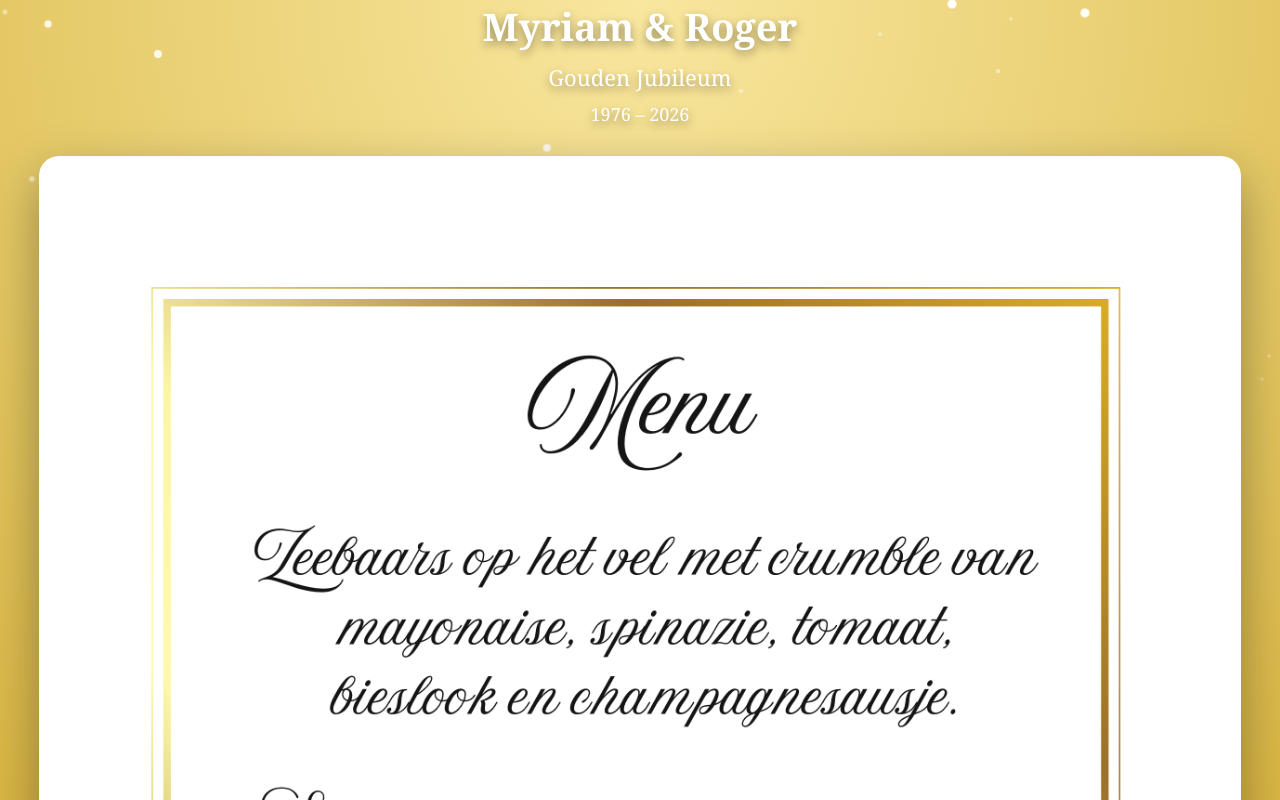
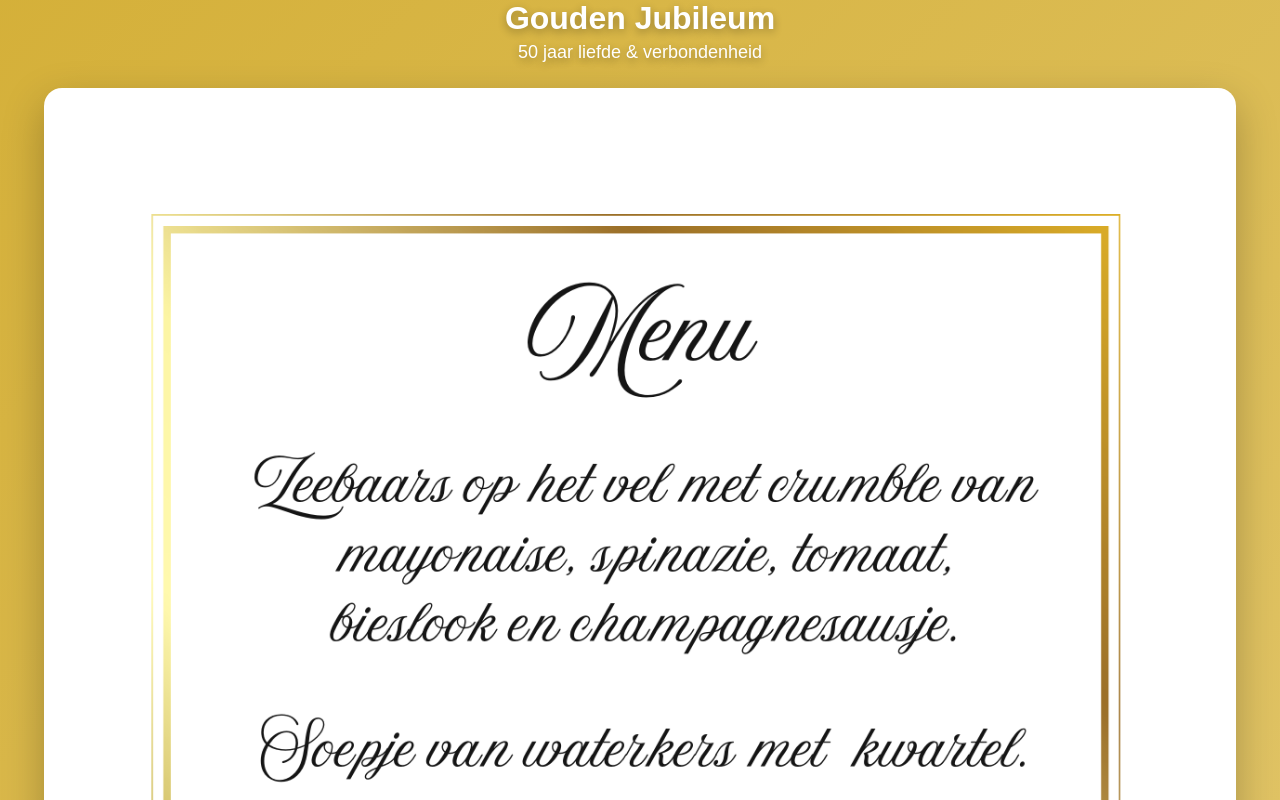
Before and after one commit to ovlov-1976/ovlov-1976.github.io, a plain HTML site: page menu.html in a window 1280 px wide. Shown: the top 800 px of the page. Drawn offline with Linux system fonts and the light colour scheme.

Commit message:
Update menu.html

```diff
--- a/menu.html
+++ b/menu.html
@@ -3,54 +3,51 @@
 <head>
 <meta charset="UTF-8">
 <meta name="viewport" content="width=device-width, initial-scale=1.0">
-<title>Gouden Jubileum - Myriam & Roger</title>
+<title>Gouden Jubileum - Menu</title>
 
 <style>
 body {
     margin: 0;
-    font-family: 'Georgia', serif;
-    overflow-x: hidden;
-    background: radial-gradient(circle at top, #f9e79f, #d4af37 60%, #b8860b);
+    font-family: Arial, sans-serif;
+    background: linear-gradient(135deg, #f5e6b3, #d4af37, #f5e6b3);
+    background-size: 400% 400%;
+    animation: shimmer 15s ease infinite;
     display: flex;
     flex-direction: column;
     align-items: center;
     justify-content: center;
     min-height: 100vh;
-    color: white;
 }
 
-/* Titel */
+@keyframes shimmer {
+    0% { background-position: 0% 50%; }
+    50% { background-position: 100% 50%; }
+    100% { background-position: 0% 50%; }
+}
+
 .title {
+    color: white;
     text-align: center;
-    margin-bottom: 30px;
-    text-shadow: 0 4px 10px rgba(0,0,0,0.4);
+    margin-bottom: 25px;
+    text-shadow: 0 3px 8px rgba(0,0,0,0.3);
 }
 
 .title h1 {
-    font-size: 38px;
     margin: 0;
-}
-
-.title h2 {
-    font-size: 22px;
-    margin: 10px 0;
-    font-weight: normal;
+    font-size: 32px;
 }
 
 .title p {
+    margin: 5px 0 0 0;
     font-size: 18px;
-    margin: 5px 0 0 0;
 }
 
-/* Menu kaart */
 .menu-container {
     background: white;
-    padding: 25px;
-    border-radius: 20px;
-    box-shadow: 0 20px 50px rgba(0,0,0,0.35);
+    padding: 20px;
+    border-radius: 18px;
+    box-shadow: 0 15px 40px rgba(0,0,0,0.25);
     max-width: 90%;
-    position: relative;
-    z-index: 2;
 }
 
 .menu-container img {
@@ -58,48 +55,19 @@ body {
     height: auto;
     border-radius: 12px;
 }
-
-/* Glinsters */
-.sparkle {
-    position: fixed;
-    width: 6px;
-    height: 6px;
-    background: white;
-    border-radius: 50%;
-    opacity: 0.8;
-    animation: twinkle 3s infinite ease-in-out;
-}
-
-@keyframes twinkle {
-    0%, 100% { transform: scale(0.5); opacity: 0.3; }
-    50% { transform: scale(1.5); opacity: 1; }
-}
 </style>
 </head>
 
 <body>
 
 <div class="title">
-    <h1>Myriam & Roger</h1>
-    <h2>Gouden Jubileum</h2>
-    <p>1976 – 2026</p>
+    <h1>Gouden Jubileum</h1>
+    <p>50 jaar liefde & verbondenheid</p>
 </div>
 
 <div class="menu-container">
-    <img src="menu.png" alt="Menu Gouden Jubileum">
+    <img src="menu.png" alt="Gouden Jubileum Menu">
 </div>
-
-<!-- Glinster elementen -->
-<script>
-for(let i=0; i<40; i++){
-    let sparkle = document.createElement("div");
-    sparkle.className = "sparkle";
-    sparkle.style.top = Math.random() * 100 + "vh";
-    sparkle.style.left = Math.random() * 100 + "vw";
-    sparkle.style.animationDuration = (2 + Math.random()*3) + "s";
-    document.body.appendChild(sparkle);
-}
-</script>
 
 </body>
 </html>
```
